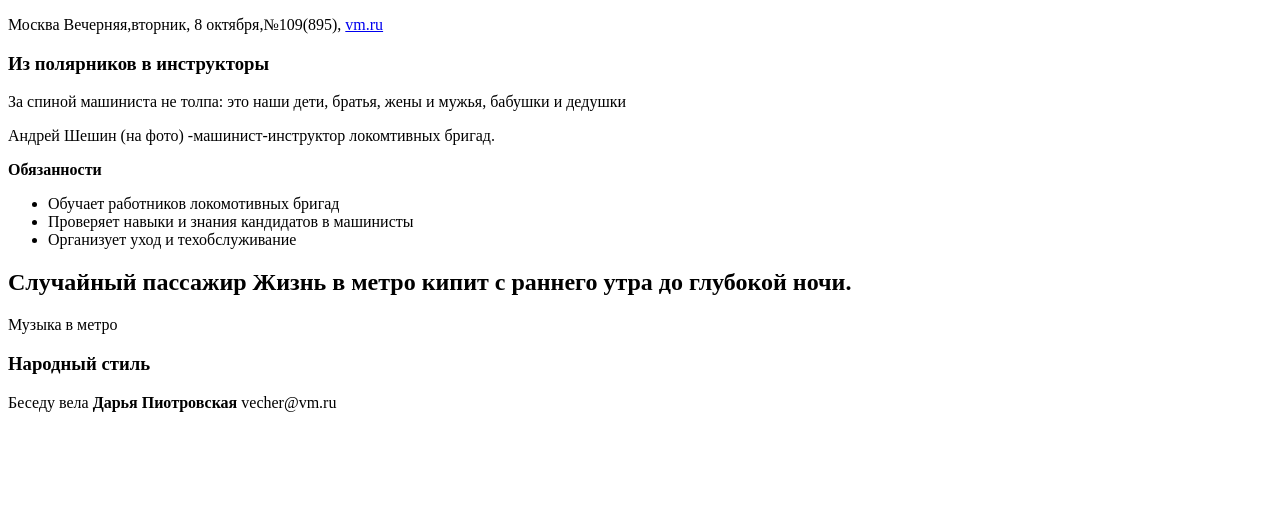
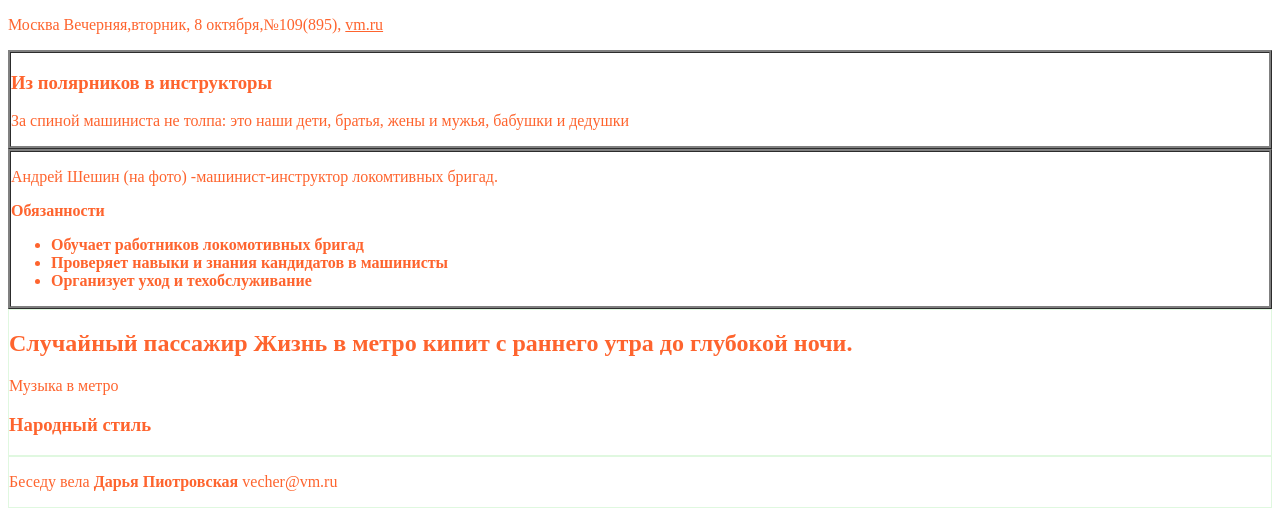
Before and after one commit to WebHeroSchool/verstka, a plain HTML site: page index.html in a window 1280 px wide. Drawn offline with Linux system fonts and the light colour scheme.

Commit message:
добавила файл html+style.css в индекс

```diff
--- a/index.html
+++ b/index.html
@@ -2,6 +2,7 @@
 <html>
   <head>
     <meta charset="UTF-8">
+    <link rel="stylesheet" href="./style.css">
     <title> верстка газеты </title>
   </head>
 <body>
--- /dev/null
+++ b/style.css
@@ -0,0 +1,12 @@
+p, a, h1, ul, h2, h3 {
+  color: #FE642E;
+  font-family: "Times New Roman";
+}
+article {
+  border: medium ridge grey;
+}
+li {font-weight: bold;
+}
+footer, aside {
+  border: 1px double #E0F8E0;
+}
```
